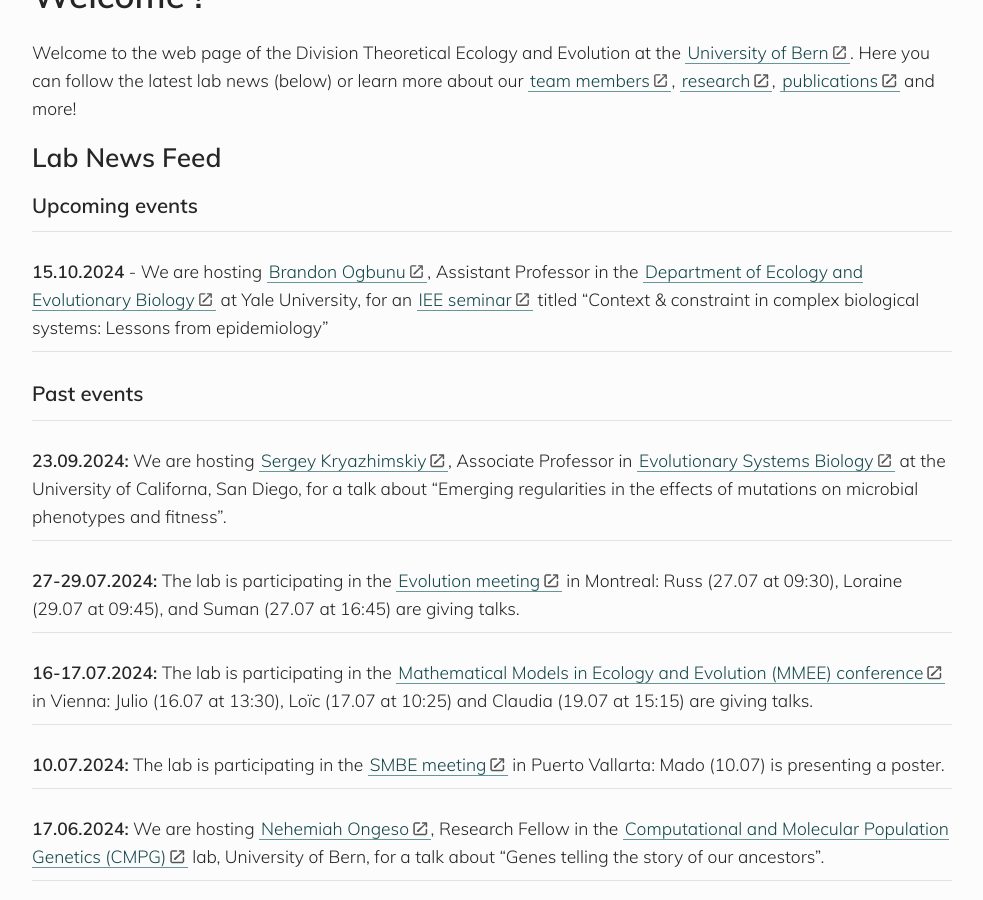
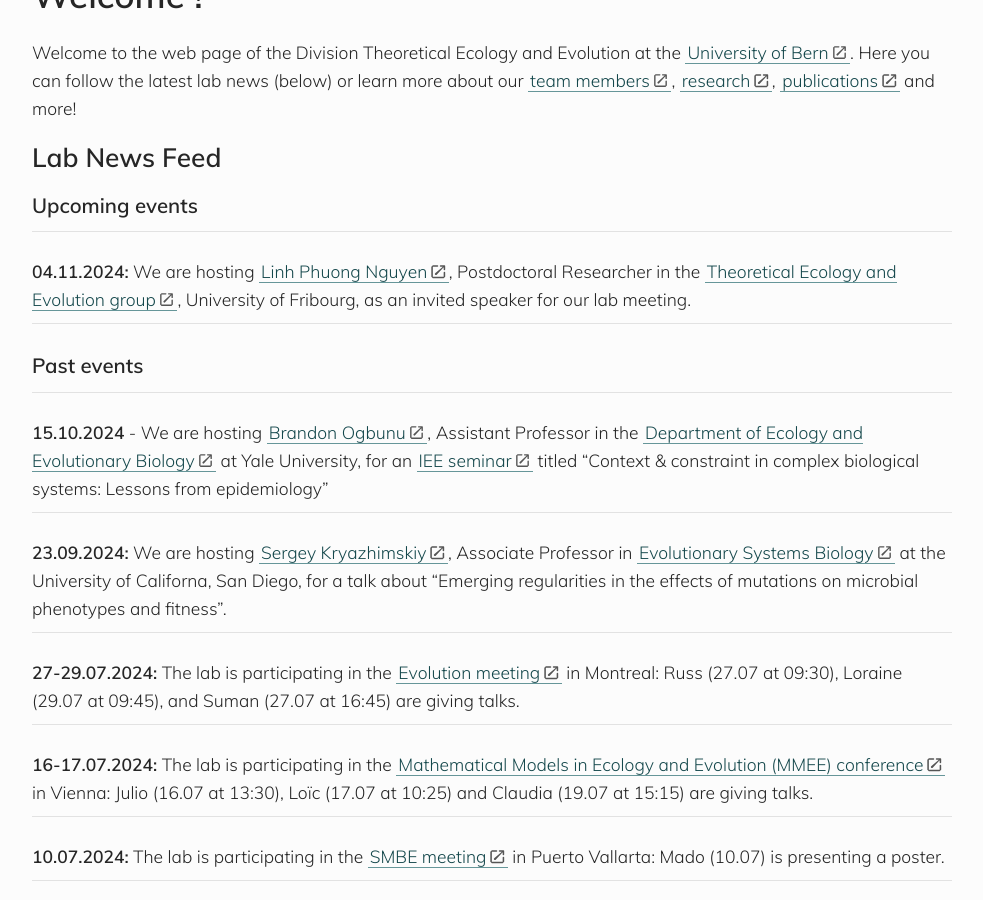
Before and after one commit to banklab/banklab.github.io, a Jekyll site: the page built from index.md, in a window 1280 px wide and 900 px high, scrolled down 383 px. Shown: the whole window, without its empty margins (148-1131 px from the left). Built offline with Jekyll 4.4.1, drawn with Linux system fonts in a browser that asks for light colours; some web fonts are replaced.

Commit message:
Update index

```diff
--- a/index.md
+++ b/index.md
@@ -14,11 +14,15 @@ Welcome to the web page of the Division Theoretical Ecology and Evolution at the
 
 ---
 
-**15.10.2024** - We are hosting [Brandon Ogbunu](https://ogbunulab.yale.edu/), Assistant Professor in the [Department of Ecology and Evolutionary Biology](https://eeb.yale.edu/) at Yale University, for an [IEE seminar](https://www.iee.unibe.ch/studies/lecture_series_in_ecology_and_evolution/index_eng.html) titled "Context & constraint in complex biological systems: Lessons from epidemiology"
+**04.11.2024:** We are hosting [Linh Phuong Nguyen](https://linh-phuong.github.io/nguyen/), Postdoctoral Researcher in the [Theoretical Ecology and Evolution group](https://www.unifr.ch/bio/en/research/eco-evol/rohr.html), University of Fribourg, as an invited speaker for our lab meeting.
 
 ---
 
 ### Past events
+
+---
+
+**15.10.2024** - We are hosting [Brandon Ogbunu](https://ogbunulab.yale.edu/), Assistant Professor in the [Department of Ecology and Evolutionary Biology](https://eeb.yale.edu/) at Yale University, for an [IEE seminar](https://www.iee.unibe.ch/studies/lecture_series_in_ecology_and_evolution/index_eng.html) titled "Context & constraint in complex biological systems: Lessons from epidemiology"
 
 ---
 
```
